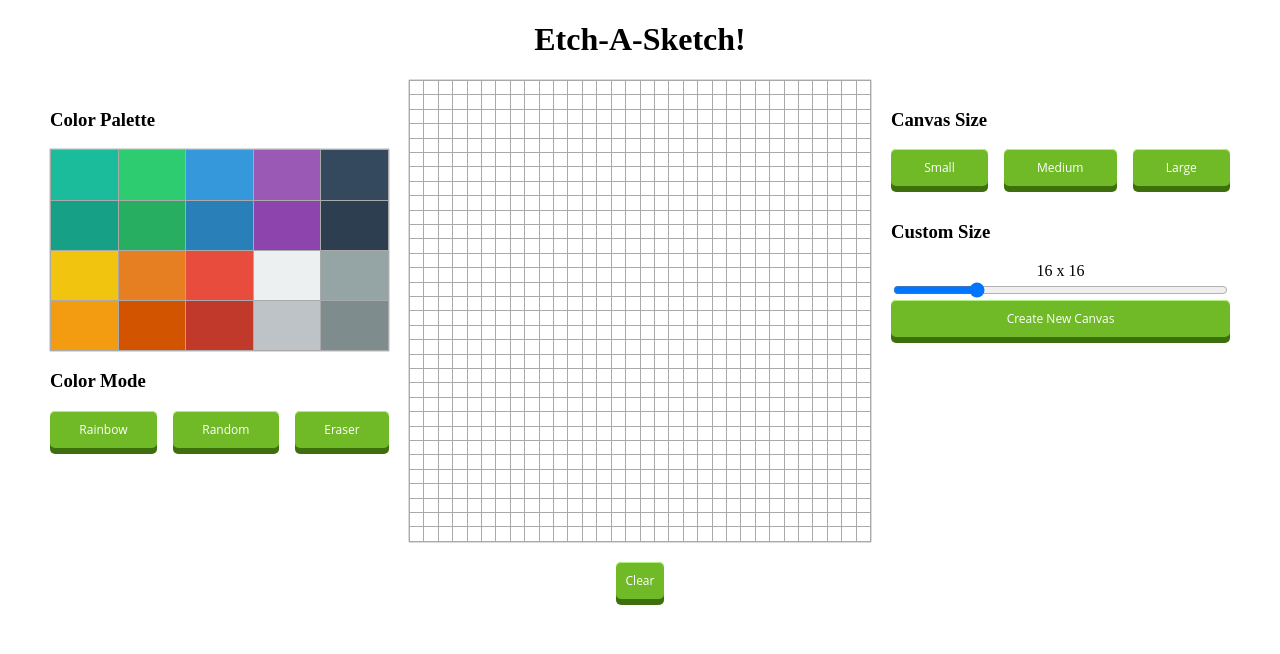
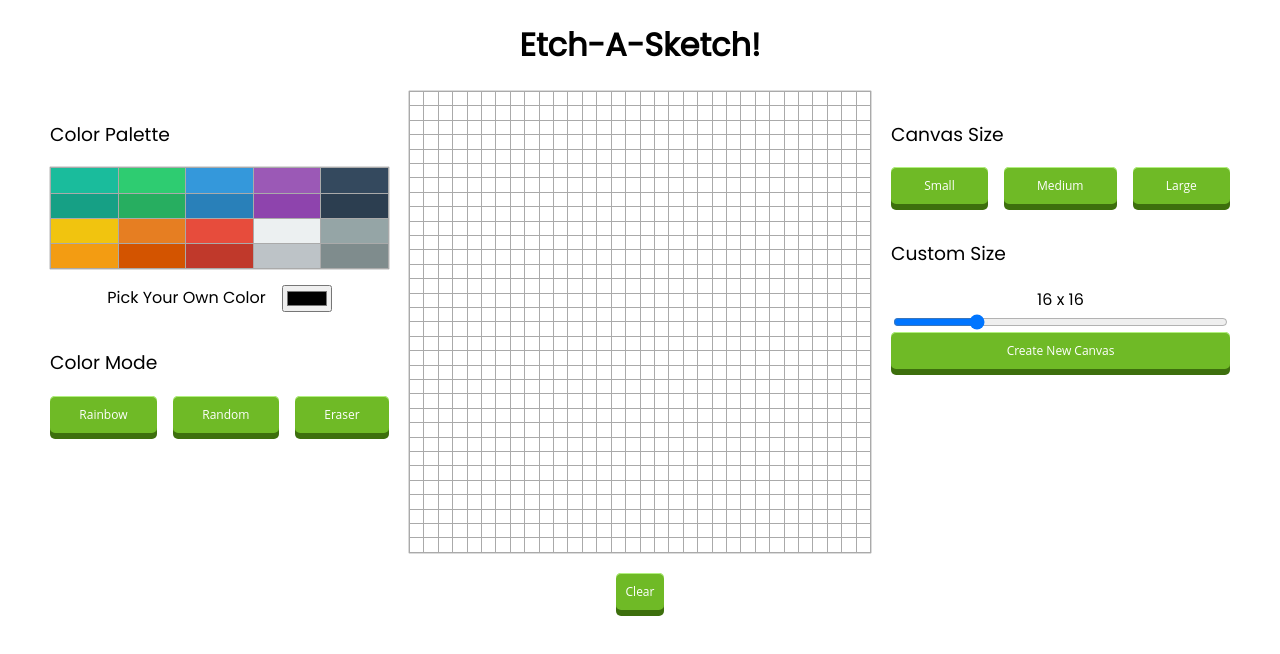
Before and after one commit to riyadfirdaus/etch-a-sketch, a website: page index.html in a window 1280 px wide. Drawn offline with Linux system fonts and the light colour scheme.

Commit message:
add color picker

```diff
--- a/app.js
+++ b/app.js
@@ -30,6 +30,8 @@ const randomModeBtn= document.getElementById('randomMode');
 const eraserBtn= document.getElementById('eraser');
 const createCanvasBtn= document.getElementById('createCanvas');
 const sizeValue = document.getElementById('sizeValue');
+const sizeSlider = document.getElementById('sizeSlider');
+const colorPicker = document.getElementById('colorPicker');
 
 let mouseColor = '#2c3e50';
 let rainbowCounter = 0;
@@ -129,6 +131,8 @@ randomModeBtn.addEventListener('click', () =>{
     setMouseColor(getRandomColor);
 });
 
+colorPicker.addEventListener('change', (e) => setMouseColor(e.target.value));
+
 window.onload = () =>{
     createCanvas();
     createPalette();
--- a/index.html
+++ b/index.html
@@ -5,6 +5,11 @@
     <title>Etch-A-Sketch</title>
     <link rel="stylesheet" href="styles/style.css" />
     <link rel="stylesheet" href="styles/button.css" />
+    <link
+      rel="stylesheet"
+      type="text/css"
+      href="https://fonts.googleapis.com/css?family=Poppins"
+    />
     <link
       rel="stylesheet"
       href="https://fonts.googleapis.com/css?family=Roboto"
@@ -19,6 +24,10 @@
       <div class="container">
         <h3>Color Palette</h3>
         <div class="gridContainer" id="colorPalette"></div>
+        <ul>
+          <li>Pick Your Own Color</li>
+          <li><input type="color" id="colorPicker" /></li>
+        </ul>
         <div id="modeControl">
           <h3>Color Mode</h3>
           <ul>
--- a/package.json
+++ b/package.json
@@ -17,6 +17,7 @@
   },
   "homepage": "https://github.com/riyadfirdaus/etch-a-sketch#readme",
   "devDependencies": {
-    "eslint": "^8.25.0"
+    "eslint": "^8.25.0",
+    "eslint-config-prettier": "^8.5.0"
   }
 }
--- a/styles/style.css
+++ b/styles/style.css
@@ -1,6 +1,11 @@
 *, *::after, *::before {
     -webkit-user-drag: none;
     -webkit-app-region: no-drag;
+}
+
+*{
+    font-family:Poppins,sans-serif;
+    font-weight:500;
 }
 
 html, body {
@@ -12,6 +17,9 @@ header{
     text-align: center;
 }
 
+h1{
+    font-weight:700;
+}
 .mainContent{
     display: flex ;
     justify-content: center;
@@ -33,7 +41,7 @@ header{
 }
 #colorPalette{
     width: auto;
-    height: 200px;
+    height: 100px;
 }
 
 #canvasGrid div {
```
Also changed, not shown: 1 other file.
